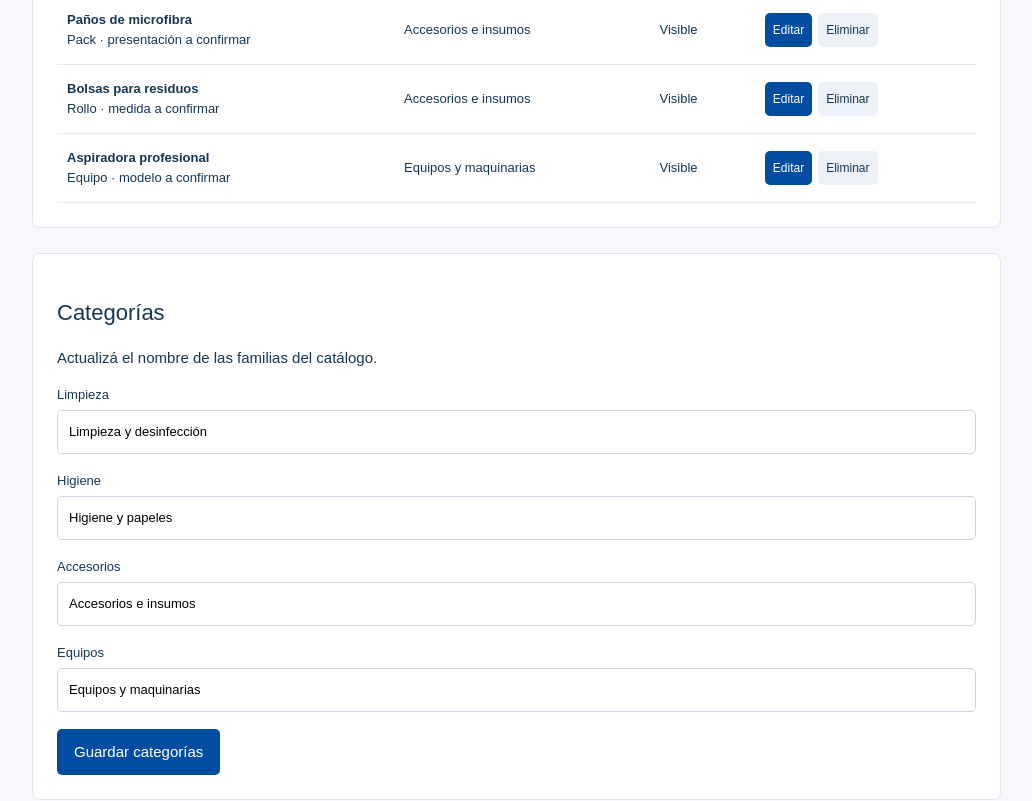
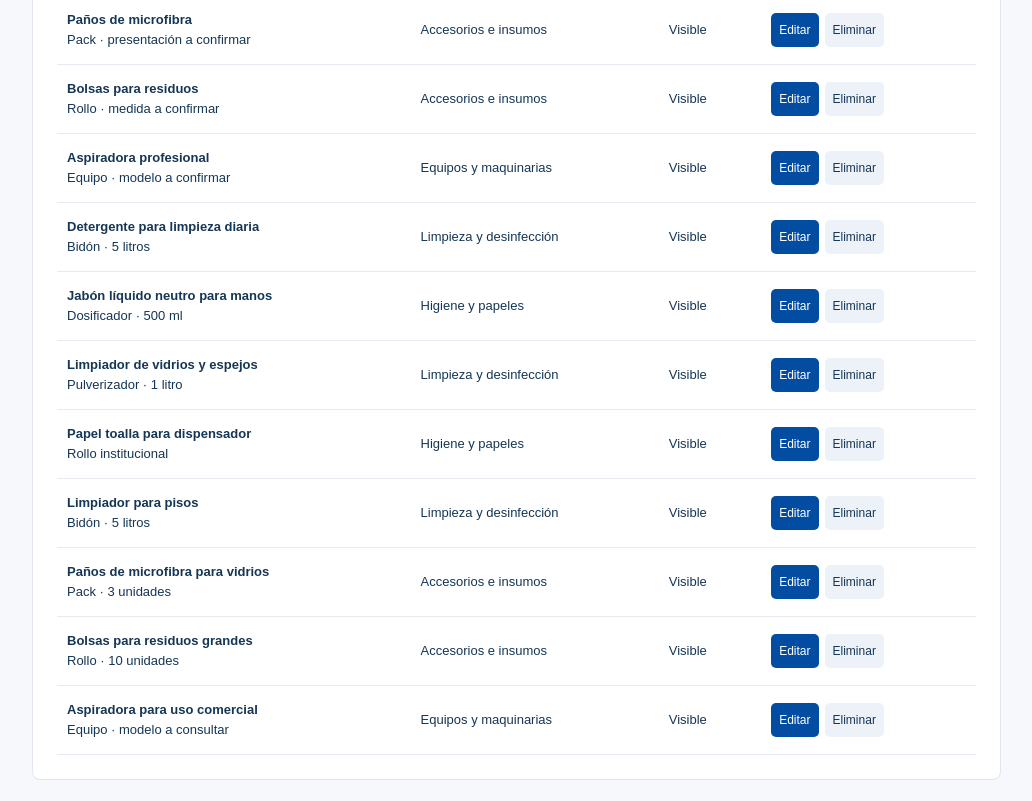
Before and after one commit to equantum-py/limpiarte, a plain HTML site: page admin/index.html in a window 1280 px wide. Shown: the part 940-1741 px from the top of the page, without its empty margins (241-1273 px from the left). Drawn offline with Linux system fonts and the light colour scheme.

Commit message:
Ampliar catálogo con 16 productos de referencia

```diff
--- a/demo-data.js
+++ b/demo-data.js
@@ -7,6 +7,14 @@ const defaultProducts=[
 {id:5,name:'Desinfectante para superficies',cat:'limpieza',size:'Bidón · 5 litros',type:'jug',color:'#d3c4de',description:'Referencia visual del catálogo de desinfección. No representa una formulación ni una eficacia certificada.'},
 {id:6,name:'Paños de microfibra',cat:'accesorios',size:'Pack · presentación a confirmar',type:'cloth',color:'#a6beb4',description:'Artículo de muestra para la categoría de accesorios e insumos. Composición, medidas y colores por confirmar.'},
 {id:7,name:'Bolsas para residuos',cat:'accesorios',size:'Rollo · medida a confirmar',type:'bag',color:'#5d6e67',description:'Presentación ilustrativa para insumos de limpieza. Dimensiones y unidades por rollo se completarán con el catálogo real.'},
-{id:8,name:'Aspiradora profesional',cat:'equipos',size:'Equipo · modelo a confirmar',type:'machine',color:'#c6cabb',description:'Equipo ilustrativo, sujeto a disponibilidad comercial. Marca, modelo y ficha técnica pendientes de confirmar.'}];
+{id:8,name:'Aspiradora profesional',cat:'equipos',size:'Equipo · modelo a confirmar',type:'machine',color:'#c6cabb',description:'Equipo ilustrativo, sujeto a disponibilidad comercial. Marca, modelo y ficha técnica pendientes de confirmar.'},
+{"id":9,"name":"Detergente para limpieza diaria","cat":"limpieza","size":"Bidón · 5 litros","photoId":1,"description":"Presentación de referencia para explorar el catálogo y preparar una solicitud de presupuesto. Consultá características, presentación y disponibilidad con el equipo de Limpiarte."},
+{"id":10,"name":"Jabón líquido neutro para manos","cat":"higiene","size":"Dosificador · 500 ml","photoId":2,"description":"Presentación de referencia para explorar el catálogo y preparar una solicitud de presupuesto. Consultá características, presentación y disponibilidad con el equipo de Limpiarte."},
+{"id":11,"name":"Limpiador de vidrios y espejos","cat":"limpieza","size":"Pulverizador · 1 litro","photoId":3,"description":"Presentación de referencia para explorar el catálogo y preparar una solicitud de presupuesto. Consultá características, presentación y disponibilidad con el equipo de Limpiarte."},
+{"id":12,"name":"Papel toalla para dispensador","cat":"higiene","size":"Rollo institucional","photoId":4,"description":"Presentación de referencia para explorar el catálogo y preparar una solicitud de presupuesto. Consultá características, presentación y disponibilidad con el equipo de Limpiarte."},
+{"id":13,"name":"Limpiador para pisos","cat":"limpieza","size":"Bidón · 5 litros","photoId":5,"description":"Presentación de referencia para explorar el catálogo y preparar una solicitud de presupuesto. Consultá características, presentación y disponibilidad con el equipo de Limpiarte."},
+{"id":14,"name":"Paños de microfibra para vidrios","cat":"accesorios","size":"Pack · 3 unidades","photoId":6,"description":"Presentación de referencia para explorar el catálogo y preparar una solicitud de presupuesto. Consultá características, presentación y disponibilidad con el equipo de Limpiarte."},
+{"id":15,"name":"Bolsas para residuos grandes","cat":"accesorios","size":"Rollo · 10 unidades","photoId":7,"description":"Presentación de referencia para explorar el catálogo y preparar una solicitud de presupuesto. Consultá características, presentación y disponibilidad con el equipo de Limpiarte."},
+{"id":16,"name":"Aspiradora para uso comercial","cat":"equipos","size":"Equipo · modelo a consultar","photoId":8,"description":"Presentación de referencia para explorar el catálogo y preparar una solicitud de presupuesto. Consultá características, presentación y disponibilidad con el equipo de Limpiarte."}];
 
 window.LimpiarteDemo={key:'limpiarte-admin-demo-v1',defaults:{products:defaultProducts,categories:defaultCategories,settings:{whatsapp:'595994837779',location:'Luque, Paraguay',hours:'Lunes a viernes · 07:30 a 16:00'}},load(){try{const d=JSON.parse(localStorage.getItem(this.key));if(d&&Array.isArray(d.products)&&Array.isArray(d.categories)&&d.settings&&d.categories.length)return d;}catch{}return JSON.parse(JSON.stringify(this.defaults));},save(d){localStorage.setItem(this.key,JSON.stringify(d));}};
--- a/index.html
+++ b/index.html
@@ -16,4 +16,4 @@
 <dialog id="terms"><button class="close" aria-label="Cerrar bases y condiciones">×</button><span class="eyebrow">INFORMACIÓN COMERCIAL</span><h2>Bases y condiciones</h2><p>Información del catálogo. Las fotografías, los productos y las presentaciones del catálogo son de referencia y están sujetos a confirmación por Limpiarte.</p><p>La solicitud de presupuesto prepara una consulta para WhatsApp. No constituye una compra ni confirma precios o disponibilidad.</p><p>Las condiciones comerciales definitivas deberán ser proporcionadas y aprobadas por MAFARA S.A. antes del lanzamiento comercial.</p></dialog>
 <dialog id="detail"><button class="close" aria-label="Cerrar detalle">×</button><div id="detail-content"></div></dialog>
 <dialog id="quote"><button class="close" aria-label="Cerrar presupuesto">×</button><span class="eyebrow">CONSULTA COMERCIAL</span><h2>Tu solicitud de presupuesto</h2><p class="muted">Seleccioná productos o contanos qué servicio necesitás.</p><div id="quote-items"></div><form id="quote-form"><label>Nombre o empresa<input name="nombre" required placeholder="Tu nombre o el de tu empresa"></label><label>Correo o teléfono<input name="contacto" required placeholder="Cómo podemos contactarte"></label><label>¿Qué necesitás?<textarea name="mensaje" rows="3" placeholder="Productos, cantidades o servicio de interés"></textarea></label><p class="form-note">Prepará tu consulta y abrí WhatsApp para enviarla a Limpiarte. Consultá disponibilidad al enviar tu solicitud.</p><button class="button primary" type="submit">Preparar consulta ↗</button></form><div id="prepared" hidden><label>Consulta preparada<textarea id="quote-text" rows="8" readonly></textarea></label><a id="send-whatsapp" class="button primary" target="_blank" rel="noopener">Enviar por WhatsApp ↗</a> <button id="copy" class="button primary">Copiar consulta</button><p role="status" id="copy-status"></p></div></dialog><div id="toast" role="status"></div>
-<script src="demo-data.js"></script><script src="app.js?v=mobile-cotizar-4"></script><a class="whatsapp-float" href="https://wa.me/595994837779?text=Hola%20Limpiarte%2C%20quisiera%20solicitar%20informaci%C3%B3n." target="_blank" rel="noopener" aria-label="Contactar a Limpiarte por WhatsApp">WhatsApp ↗</a></body></html>
+<script src="demo-data.js?v=catalogo-16"></script><script src="app.js?v=catalogo-16"></script><a class="whatsapp-float" href="https://wa.me/595994837779?text=Hola%20Limpiarte%2C%20quisiera%20solicitar%20informaci%C3%B3n." target="_blank" rel="noopener" aria-label="Contactar a Limpiarte por WhatsApp">WhatsApp ↗</a></body></html>
```
Also changed, not shown: app.js (+1 -1 lines).
